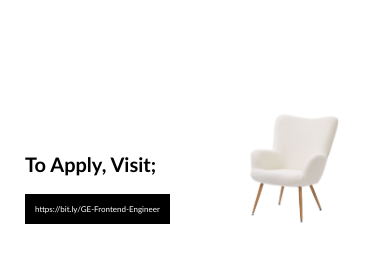
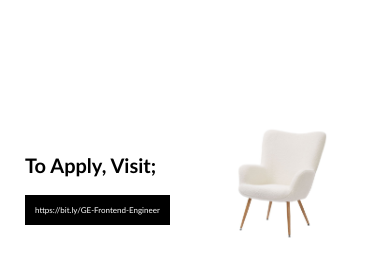
Before and after one commit to Udonna-cell/get-equity, a plain HTML site: page index.html in a window 390 px wide. Shown: the part 310-586 px from the top of the page. Drawn offline with Linux system fonts and the light colour scheme.

Commit message:
move mobile divs down

```diff
--- a/index.html
+++ b/index.html
@@ -23,12 +23,12 @@
                 </div>
 
             <div class="one-row">
-                <div class="two-columns">
+                <div class="two-columns" id="mobile-1">
                     <h3>To Apply, Visit;</h3>
                     <a href="#" class="button"> https://bit.ly/GE-Frontend-Engineer </a>
                 </div>
 
-                <div class="two-columns">
+                <div class="two-columns" id="mobile-2">
                     <img src="chair.jpg" class="chair">
                 </div>
 
--- a/stylesheet.css
+++ b/stylesheet.css
@@ -73,8 +73,34 @@ h3 {
 }
 
 @media only screen and (max-width:420px) {
+    .one-row {
+        display:flex;
+        align-items: center;
+        justify-content: center;
+      }
+}
+
+@media only screen and (max-width:420px) {
     .two-columns {
+        /* padding: 25px; */
+      }
+}
+
+@media only screen and (max-width:420px) {
+    #mobile-1 {
+        padding-top: 80px;
         padding-left: 25px;
+        width: 800px;
+        margin: 0 auto;
+      }
+}
+
+@media only screen and (max-width:420px) {
+    #mobile-2 {
+        padding-top: 80px;
+        padding-left: 25px;
+        width: 800px;
+        margin: 0 auto;
       }
 }
 
@@ -82,7 +108,7 @@ h3 {
     .chair {
         width: 100px;
         height: auto;
-        margin-top: 75px;
+        margin-top: 10px;
         padding: 10px;
     }
 }
@@ -102,6 +128,6 @@ h3 {
 @media only screen and (max-width:420px) {
     h3 {
         font-size: 20px;
-        margin-top: 130px;
+        margin-top: 10px;
     }
 }
```
